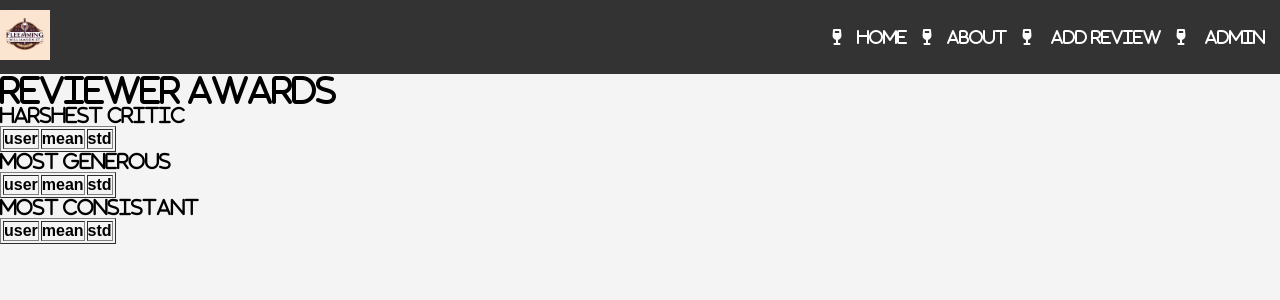
After one commit to handmethemyc/wine_tasting, a Flask app: page /reviewer_awards in a window 1280 px wide. The commit adds this page. Shown: the top 300 px of the page. Run offline with Flask 3, Linux system fonts and the light colour scheme; lists and menus that the app fills with data are empty; some libraries are stand-ins or nearby versions.

Commit message:
adding awards

```diff
--- a/project/templates/admin.html
+++ b/project/templates/admin.html
@@ -13,5 +13,11 @@
   <i class="fa-solid fa-wine-glass"
     ><a href="{{ url_for('wine.leaderboard') }}">Leaderboard</a></i
   ><br />
+  <i class="fa-solid fa-wine-glass"
+    ><a href="{{ url_for('wine.reviewer_awards') }}">Reviewer Awards</a></i
+  ><br />
+  <i class="fa-solid fa-wine-glass"
+    ><a href="{{ url_for('wine.reset_database') }}">Reset Database</a></i
+  >
 </ul>
 {% endblock content %}
--- a/project/templates/index.html
+++ b/project/templates/index.html
@@ -1,5 +1,5 @@
 {% extends 'base.html' %} {% block content %} {% if user %}
-<p>Welcome {{user}}</p>
+<p>Welcome {{user}}, {{message}}</p>
 {% else %}
 <form method="POST">
   <label for="user"> Who dafuk this? </label>
--- /dev/null
+++ b/project/templates/reviewer_awards.html
@@ -0,0 +1,15 @@
+{% extends 'base.html' %} {% block content %}
+<h1 class="fa-solid">Reviewer Awards</h1>
+<div>
+  <h3 class="fa-solid">Harshest Critic</h3>
+  {{ harshest|safe }}
+</div>
+<div>
+  <h3 class="fa-solid">Most Generous</h3>
+  {{ most_generous|safe }}
+</div>
+<div>
+  <h3 class="fa-solid">Most Consistant</h3>
+  {{ most_consistant|safe }}
+</div>
+{% endblock content %}
--- a/project/views.py
+++ b/project/views.py
@@ -1,13 +1,39 @@
+import os
 from flask import Blueprint, render_template, request, redirect, url_for, session
 from models import Wines, Reviews, db
 from decorators import login_required
 import pandas as pd
+from flask_httpauth import HTTPBasicAuth
+
+poem = """
+For Cathy, whose journey's as rich as the sea,
+With a heart full of art and history.
+In New York's embrace, her story began,
+Now she cherishes each day, as only a mother can.
+
+Sam, her star, in West Chester shines bright,
+Chasing dreams, reaching new academic heights.
+Camille, a Hokie, with a mind keen and vast,
+In Doylestown's labs, a Scientist 2, unsurpassed.
+
+Matt strums the guitar, notes floating like a feather,
+Teaching young minds, they craft the future together.
+In the harmony of strings, in each lesson he weaves,
+A tapestry of knowledge, in which every child believes.
+
+Cathy, with a soul that mirrors the ocean's hue,
+Finds peace in seashells and the beach's view.
+Her spirit, a lighthouse, guiding with care and love,
+Illuminating paths for her children, under stars above.
+
+In this family's melody, where love and dreams entwine,
+Cathy's artful legacy gracefully continues to shine.
+From New York to beaches, where waves gently crest,
+In each chapter of life, they are truly blessed.
+"""
 
 
 bp = Blueprint("wine", __name__)
-
-from flask import Flask
-from flask_httpauth import HTTPBasicAuth
 
 auth = HTTPBasicAuth()
 
@@ -16,7 +42,6 @@ admin_users = {"admin": "bellabites"}  # Replace with your desired username and
 
 @auth.verify_password
 def verify_password(username, password):
-    print(f"username={username}, passoword={password}")
     if username in admin_users and admin_users[username] == password:
         return username
 
@@ -50,12 +75,37 @@ def index():
 
     # Check if 'user' exists in the session
     user = session.get("user")
+    user_messages = {
+        "JOHN": "The Birds at Johns is the best",
+        "MATT": "Jack Straw",
+        "MIKE": "Welcome Sgt Mike",
+        "CATHY": poem,
+        "MELISSA": "LOVE YOU FOR DOING THIS AND FOR YOU BEING YOU",
+        "LENIN": "YOU WANT TO BREAK THIS APP, BUT WHY, HAVE FUN, ENJOY THE WINE",
+        "STEPH": "Hey Doc, give me the pulse of the party",
+        "STEPHANIE": "Hey Doc, give me the pulse of the party",
+        "BOB": "TALK ABOUT VINTAGE, THATS A 70 YEAR OLD",
+        "TINA": "LETS PUFF LATER",
+        "CHRISTINA": "LETS PUFF LATER",
+        "LAURA": "GAVIN, GRIFFEN, ROSIE...",
+        "GINA": "PLEASE DONT JUDGE THESE WINES TOO HARSHLY",
+        "REGINA": "PLEASE DONT JUDGE THESE WINES TOO HARSHLY",
+        "JUDGE": "PLEASE DONT JUDGE THESE WINES TOO HARSHLY",
+        "THE JUDGE": "PLEASE DONT JUDGE THESE WINES TOO HARSHLY",
+        "DAN": "OF ALL THE BARS IN BUCKS COUNTY, ISNT THIS HOUSE THE BEST",
+        "SCOTT": "WAS THINKING MAYBE POOL LATER BUT WOULD PROBABLY BE A SLOPPY MESS",
+    }
 
-    return render_template("index.html", user=user)
+    if user is not None:
+        message = message = user_messages.get(user.upper(), "")
+    else:
+        message = ""
+    return render_template("index.html", user=user, message=message)
 
 
 @bp.route("/add_wine", methods=["GET", "POST"])
 @login_required
+@auth.login_required
 def add_wine():
     if request.method == "POST":
         guest = request.form["guest"]
@@ -68,6 +118,7 @@ def add_wine():
 
 
 @bp.route("/wines")
+@auth.login_required
 @login_required
 def get_wines():
     wines = Wines.query.all()
@@ -112,6 +163,7 @@ def add_review(id):
 
 
 @bp.route("/get_reviews")
+@auth.login_required
 @login_required
 def get_reviews():
     reviews = Reviews.query.all()
@@ -119,6 +171,7 @@ def get_reviews():
 
 
 @bp.route("/leaderboard")
+@auth.login_required
 def leaderboard():
     reviews = pd.read_sql_table("reviews", db.engine)[["wine_id", "rating"]].rename(
         columns={"wine_id": "id"}
@@ -150,9 +203,26 @@ def leaderboard():
     # Convert to HTML
     leaderboard_html = styled_df.to_html()
 
-    # Convert DataFrame to HTML table
-    # leaderboard_html = leaderboard_df.to_html(
-    #     index=False, classes="leaderboard", border=0
-    # )
+    return render_template("leaderboard.html", leaderboard=leaderboard_html)
 
-    return render_template("leaderboard.html", leaderboard=leaderboard_html)
+
+@bp.route("/reviewer_awards")
+@auth.login_required
+def reviewer_awards():
+    reviews = pd.read_sql_table("reviews", db.engine)
+    user_mean = (
+        reviews.groupby("user")["rating"]
+        .agg(["mean", "std"])
+        .sort_values(by="mean")
+        .reset_index()
+    )
+
+    harshest = user_mean.head(1).to_html(index=False)
+    most_generous = user_mean.tail(1).to_html(index=False)
+    most_consistant = user_mean.sort_values(by="std").head(1).to_html(index=False)
+    return render_template(
+        "reviewer_awards.html",
+        harshest=harshest,
+        most_generous=most_generous,
+        most_consistant=most_consistant,
+    )
```
Also changed, not shown: project/templates/reset_database.html (added, +13 -0 lines).
